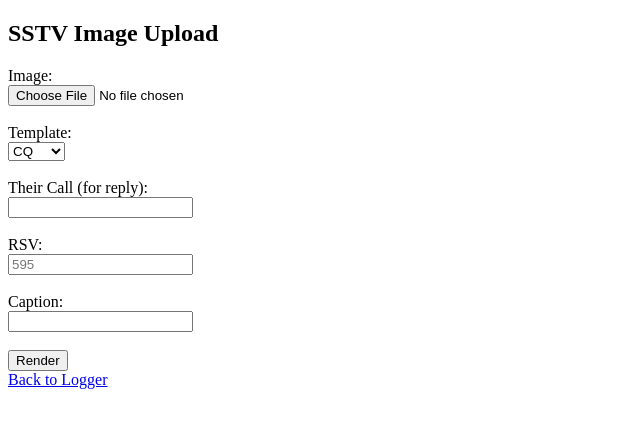
After one commit to YoJimboDurant/pota-parkpilot, a Flask app: page /sstv in a window 1280 px wide. The commit adds this page. Shown: the top 428 px of the page, without its empty margins (0-640 px from the left). Run offline with Flask 3, Linux system fonts and the light colour scheme.

Commit message:
Add SSTV image pipeline with CQ/Reply/73 templates and UI navigation

```diff
--- a/config/parkpilot_config.json
+++ b/config/parkpilot_config.json
@@ -11,5 +11,12 @@
   "operator_field": "OPERATOR",
   "park_source_field": "MY_SIG_INFO",
   "park_regex": "US-\\d+",
-  "poll_seconds": 2
+  "poll_seconds": 2,
+  "sstv": {
+    "enabled": false,
+    "uploads_dir": "data/sstv/uploads",
+    "rendered_dir": "data/sstv/rendered",
+    "qsstv_image_dir": "",
+    "auto_copy_to_qsstv": false
+  }
 }
--- a/parkpilot/ui/web/app.py
+++ b/parkpilot/ui/web/app.py
@@ -1,6 +1,7 @@
 from __future__ import annotations
 
 import json
+import shutil
 from pathlib import Path
 from datetime import datetime
 
@@ -24,6 +25,9 @@ from parkpilot.core.session_manager import (
     start_or_resume_session,
 )
 
+from parkpilot.utils.sstv_render import render_sstv_image_x
+
+
 # ============================================================
 # PATHS
 # ============================================================
@@ -32,6 +36,13 @@ WEB_DIR = Path(__file__).resolve().parent
 TEMPLATES_DIR = WEB_DIR / "templates"
 PROJECT_ROOT = Path(__file__).resolve().parents[3]
 CONFIG_PATH = PROJECT_ROOT / "config" / "parkpilot_config.json"
+
+
+def resolve_config_path_x(path_value_x: str) -> Path:
+    path_x = Path(path_value_x)
+    if path_x.is_absolute():
+        return path_x
+    return PROJECT_ROOT / path_x
 
 
 # ============================================================
@@ -43,7 +54,46 @@ def load_config() -> dict:
         cfg_dx = json.load(fx)
 
     cfg_dx["operators"] = [op.upper().strip() for op in cfg_dx.get("operators", [])]
+
+    sstv_dx = cfg_dx.get("sstv", {})
+    cfg_dx["sstv"] = {
+        "enabled": bool(sstv_dx.get("enabled", False)),
+        "uploads_dir": str(sstv_dx.get("uploads_dir", "data/sstv/uploads")),
+        "rendered_dir": str(sstv_dx.get("rendered_dir", "data/sstv/rendered")),
+        "qsstv_image_dir": str(sstv_dx.get("qsstv_image_dir", "")).strip(),
+        "auto_copy_to_qsstv": bool(sstv_dx.get("auto_copy_to_qsstv", False)),
+    }
+
     return cfg_dx
+
+
+# ============================================================
+# Path for SSTV
+# ============================================================
+
+
+def maybe_copy_to_qsstv(rendered_path_x: Path, cfg_dx: dict) -> None:
+    sstv_dx = cfg_dx.get("sstv", {})
+
+    if not sstv_dx.get("enabled"):
+        return
+
+    if not sstv_dx.get("auto_copy_to_qsstv"):
+        return
+
+    qsstv_dir_x = str(sstv_dx.get("qsstv_image_dir", "")).strip()
+    if not qsstv_dir_x:
+        return
+
+    target_dir_x = Path(qsstv_dir_x)
+
+    if not target_dir_x.exists():
+        return
+
+    target_path_x = target_dir_x / rendered_path_x.name
+
+    shutil.copy2(rendered_path_x, target_path_x)
+
 
 
 # ============================================================
@@ -355,7 +405,6 @@ def create_app() -> Flask:
         session_dx = get_current_session()
         paths_lx = export_all_adif_for_session(session_dx.session_id)
 
-        # For now just return first file (we’ll zip later)
         return send_file(paths_lx[0], as_attachment=True)
 
     @app.route("/export/adif/current/<operator_x>")
@@ -380,4 +429,56 @@ def create_app() -> Flask:
     def api_session_status():
         return jsonify(build_session_status_dx())
 
+    @app.route("/sstv", methods=["GET", "POST"])
+    def sstv_upload():
+        cfg_dx = load_config()
+        sstv_dx = cfg_dx["sstv"]
+
+        uploads_dir_x = resolve_config_path_x(sstv_dx["uploads_dir"])
+        rendered_dir_x = resolve_config_path_x(sstv_dx["rendered_dir"])
+
+        uploads_dir_x.mkdir(parents=True, exist_ok=True)
+        rendered_dir_x.mkdir(parents=True, exist_ok=True)
+
+        if request.method == "POST":
+            file_x = request.files.get("image")
+            template_type_x = request.form.get("template_type", "cq")
+            their_call_x = request.form.get("their_call", "").upper().strip()
+            caption_x = request.form.get("caption", "").strip()
+            rsv_x = request.form.get("rsv", "").strip()
+
+            if not file_x:
+                flash("No image uploaded", "warning")
+                return redirect(url_for("sstv_upload"))
+
+            session_dx = get_current_session()
+
+            if session_dx is None:
+                flash("No active session", "warning")
+                return redirect(url_for("sstv_upload"))
+
+            filename_x = f"{datetime.utcnow().strftime('%Y%m%d_%H%M%S')}.jpg"
+
+            upload_path_x = uploads_dir_x / filename_x
+            file_x.save(upload_path_x)
+
+            output_path_x = rendered_dir_x / filename_x
+
+            render_sstv_image_x(
+                input_path_x=upload_path_x,
+                output_path_x=output_path_x,
+                template_type_x=template_type_x,
+                my_call_x=session_dx.active_operator,
+                park_id_x=session_dx.park_id,
+                their_call_x=their_call_x,
+                rsv_x=rsv_x,
+                caption_x=caption_x,
+            )
+            maybe_copy_to_qsstv(output_path_x, cfg_dx)
+
+            flash(f"Rendered SSTV image: {output_path_x.name}", "success")
+            return redirect(url_for("sstv_upload"))
+
+        return render_template("sstv.html")
+
     return app
--- /dev/null
+++ b/parkpilot/ui/web/templates/sstv.html
@@ -0,0 +1,43 @@
+<!DOCTYPE html>
+<html>
+<head>
+    <title>SSTV Upload</title>
+</head>
+<body>
+
+<h2>SSTV Image Upload</h2>
+
+<form method="POST" enctype="multipart/form-data">
+
+    <label>Image:</label><br>
+    <input type="file" name="image"><br><br>
+
+    <label>Template:</label><br>
+    <select name="template_type">
+        <option value="cq">CQ</option>
+        <option value="reply">Reply</option>
+        <option value="73">73</option>
+    </select><br><br>
+
+    <label>Their Call (for reply):</label><br>
+
+    <input type="text" name="their_call"><br><br>
+    <label>RSV:</label><br>
+    <input type="text" name="rsv" placeholder="595"><br><br>
+
+    <label>Caption:</label><br>
+    <input type="text" name="caption"><br><br>
+
+    <button type="submit">Render</button>
+
+</form>
+
+<div class="button-row">
+  <a href="{{ url_for('index') }}" class="button-link secondary">
+    Back to Logger
+  </a>
+</div>
+
+
+</body>
+</html>
```
Also changed, not shown: parkpilot/ui/web/templates/index.html (+8 -0 lines), parkpilot/utils/sstv_render.py (added, +128 -0 lines).
